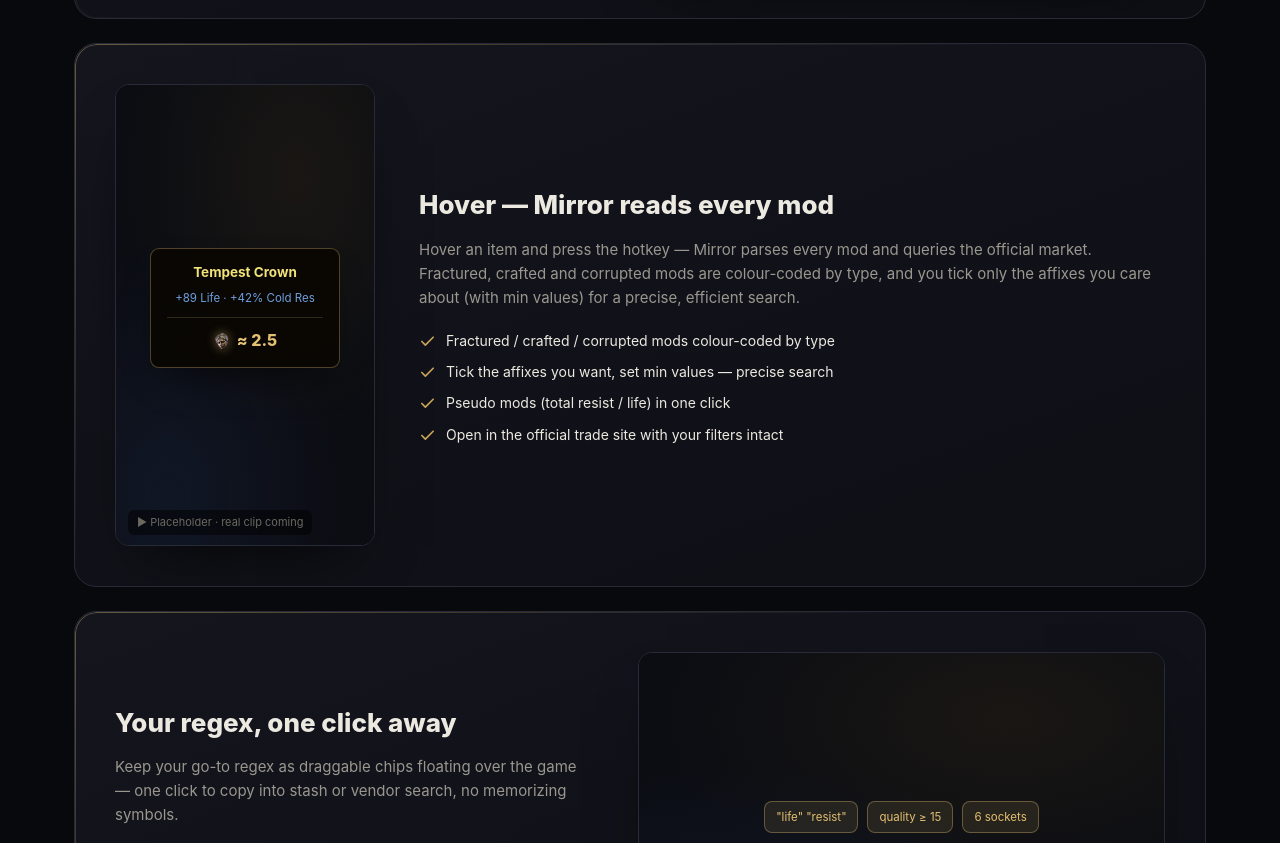
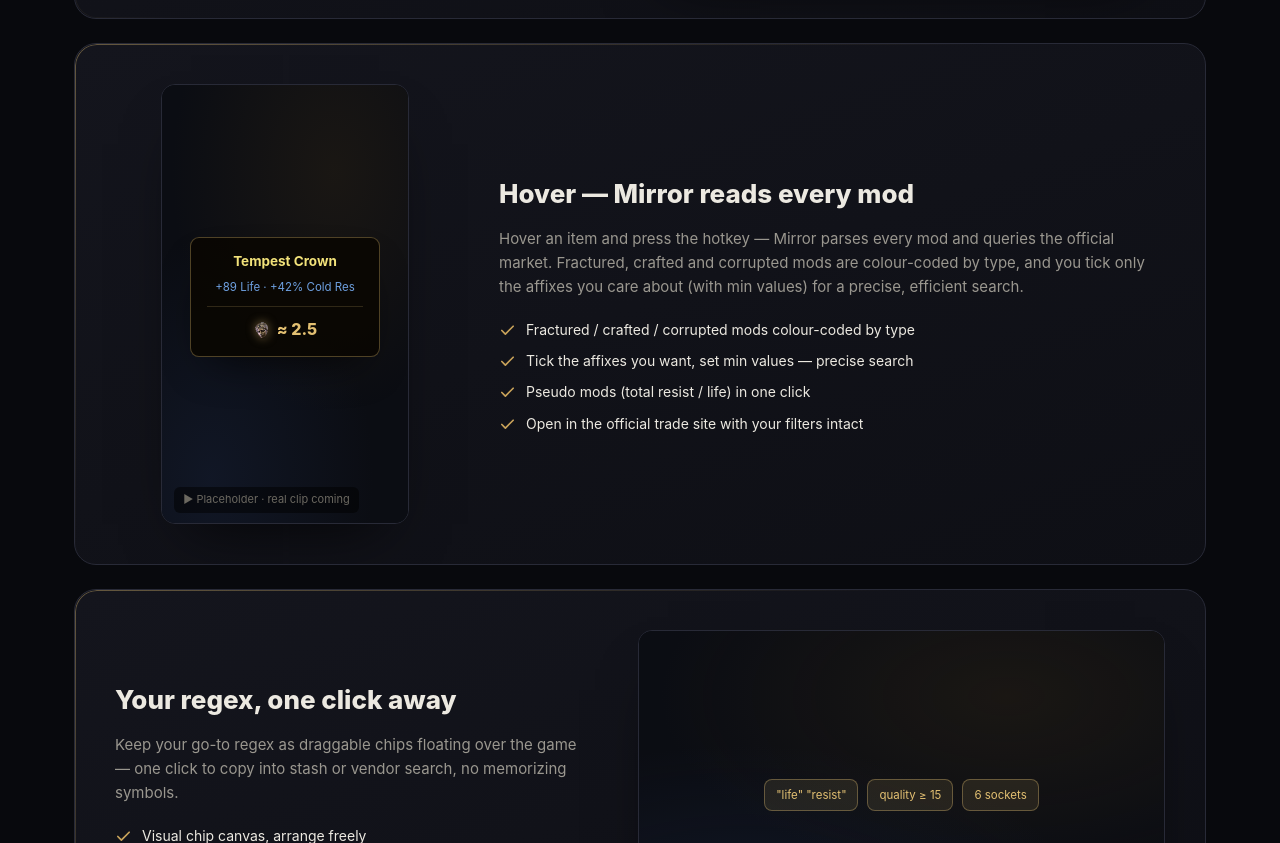
Before and after one commit to letoille/mirror-site, a plain HTML site: page index.html in a window 1280 px wide. Shown: the part 2300-3143 px from the top of the page. Drawn offline with Linux system fonts and the light colour scheme; no server answers.

Commit message:
Portrait card: wider media column + centered demo for breathing room on both sides

```diff
--- a/index.html
+++ b/index.html
@@ -184,8 +184,10 @@
       background:linear-gradient(160deg,var(--panel),var(--bg-soft)); border:1px solid var(--line); border-radius:22px; padding:40px; position:relative; overflow:hidden; margin-bottom:24px; }
     .feature.flip { grid-template-columns:1.1fr 1fr; }
     .feature.flip .feat-media { order:-1; }
-    /* portrait-demo card: narrow media column hugs the tall vertical demo */
-    .feature.pcol { grid-template-columns:260px 1fr; }
+    /* portrait-demo card: media column sized so the tall vertical demo sits
+       centered with breathing room on both sides */
+    .feature.pcol { grid-template-columns:340px 1fr; }
+    .feature.pcol .feat-media { justify-self:center; }
     .feature::before { content:""; position:absolute; inset:0; border-radius:22px; padding:1px; background:linear-gradient(150deg,rgba(227,192,114,.4),transparent 45%);
       -webkit-mask:linear-gradient(#000 0 0) content-box,linear-gradient(#000 0 0); -webkit-mask-composite:xor; mask-composite:exclude; }
     .feature .tag { display:inline-flex; align-items:center; gap:7px; font-size:12px; font-weight:700; color:var(--sapphire);
@@ -555,7 +557,7 @@
             <li class="feat-li" data-i18n-en><svg viewBox="0 0 24 24" fill="none" stroke="currentColor" stroke-width="2.4" stroke-linecap="round" stroke-linejoin="round"><path d="M20 6 9 17l-5-5"/></svg>Open in the official trade site with your filters intact</li>
           </ul>
         </div>
-        <div class="feat-media demo" style="aspect-ratio:9/16">
+        <div class="feat-media demo" style="aspect-ratio:9/16; height:440px; width:auto">
           <video data-demo="price" muted loop playsinline preload="none" style="--zoom:1"></video>
           <div class="demo-ph"><div class="mock"><div class="mk-card">
             <div class="mk-title"><span data-i18n-zh>暴风之冕</span><span data-i18n-en>Tempest Crown</span></div>
```
